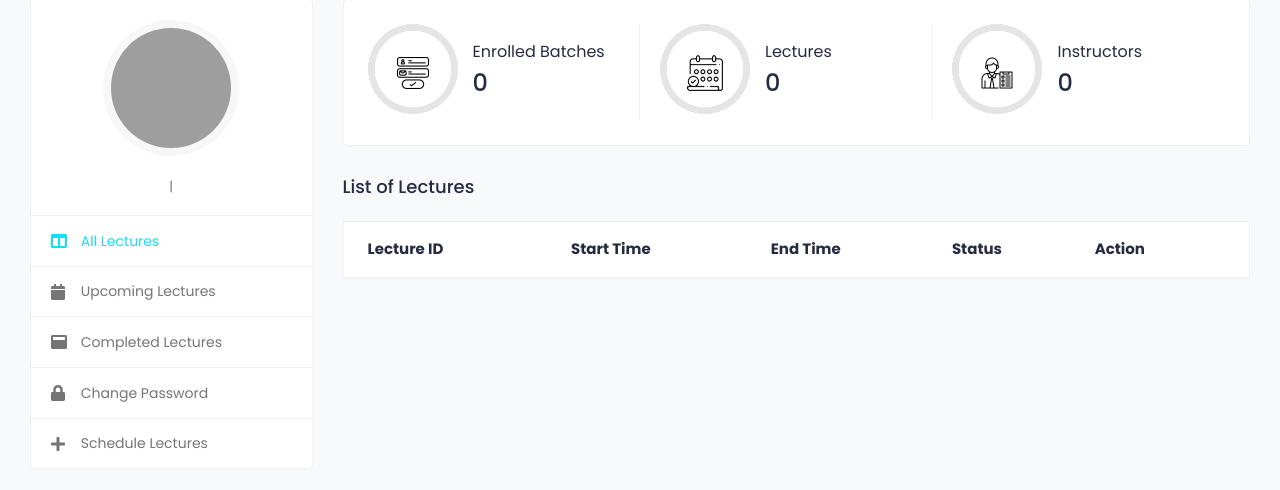
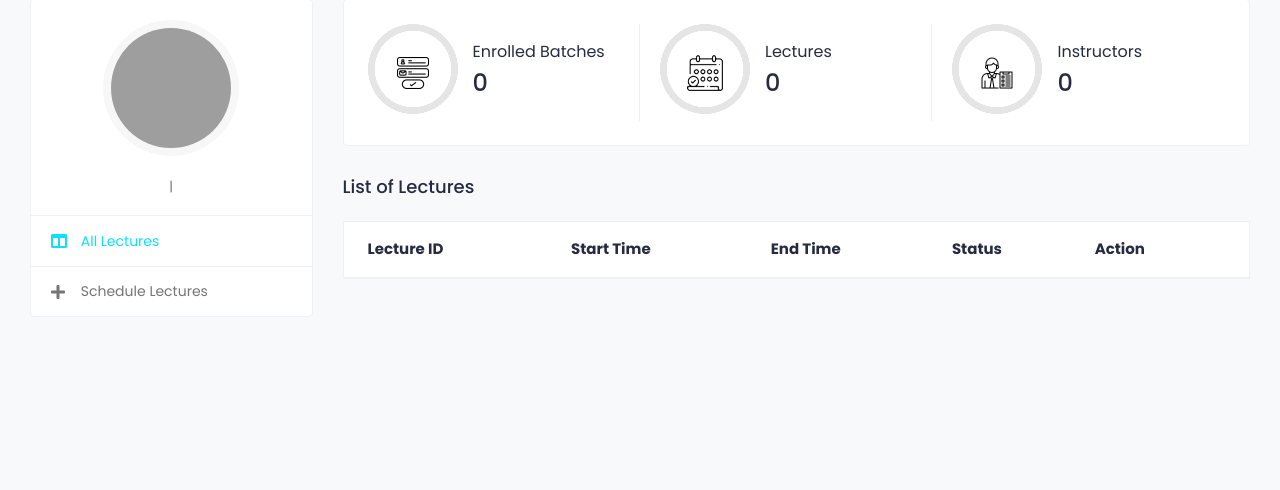
Before and after one commit to HesaraMahela/Qr_attendants_app, a PHP site: page /QR_Attendance/instructor/home.php in a window 1280 px wide. Shown: the part 195-685 px from the top of the page. Run offline with PHP 8.4, Linux system fonts and the light colour scheme; the visitor is signed in with stand-in values (Sample User, id 1); data comes from the database, SQL or seed files in the repository; data that the repository does not hold is empty; grey boxes are pictures that could not be loaded.

Commit message:
change password / finished/ today  php and links for that page was removed

```diff
--- a/instructor/home.php
+++ b/instructor/home.php
@@ -192,25 +192,6 @@
 												<a href="home.php">
 													<i class="fas fa-columns"></i>
 													<span>All Lectures</span>
-												</a>
-											</li>
-
-											<li>
-												<a href="upcoming.php">
-													<i class="fas fa-calendar"></i>
-													<span>Upcoming Lectures</span>
-												</a>
-											</li>
-											<li>
-												<a href="finished.php">
-													<i class="fa fa-window-maximize"></i>
-													<span>Completed Lectures</span>
-												</a>
-											</li>
-											<li>
-												<a href="change-password.php">
-													<i class="fas fa-lock"></i>
-													<span>Change Password</span>
 												</a>
 											</li>
 											<li>
--- a/instructor/update.php
+++ b/instructor/update.php
@@ -73,7 +73,7 @@
         {
             echo '<script type = "text/javascript">
             alert("Update Failed, Passwords are does not match");
-            window.location = "change-password.php";
+            window.location = "home.php";
             </script>';;
         }
 
@@ -82,7 +82,7 @@
 
             echo '<script type = "text/javascript">
             alert("Update Successfully!");
-            window.location = "logout.php";
+            window.location = "home.php";
             </script>';;
 
         }
@@ -90,7 +90,7 @@
         {
             echo '<script type = "text/javascript">
             alert("Update Failed");
-            window.location = "change-password.php";
+            window.location = "home.php";
             </script>';;
         }
 }
```
Also changed, not shown: instructor/profile-settings.php (+1 -18 lines), instructor/schedule.php (+0 -19 lines).
